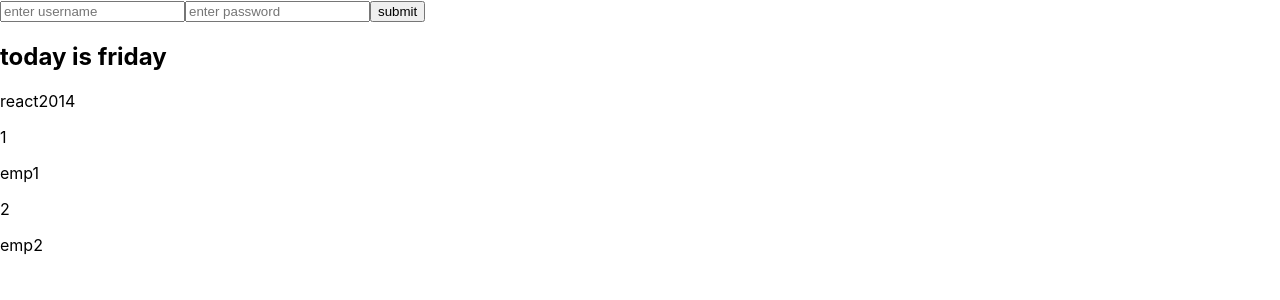
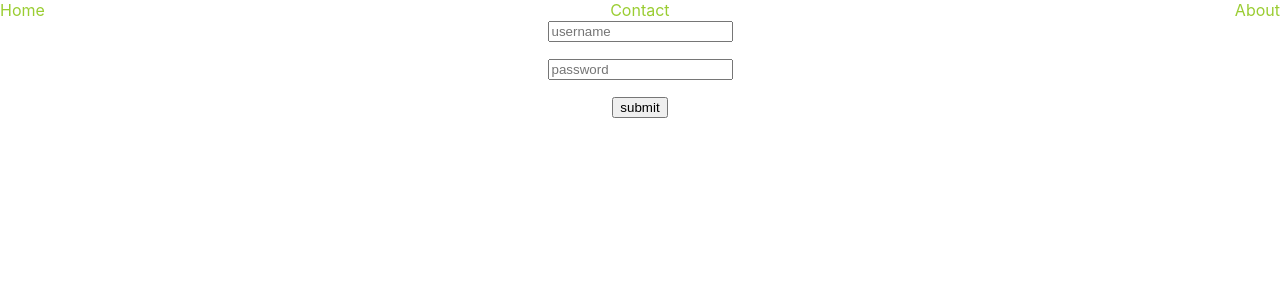
Before and after one commit to Mr-vasuyenumula/react-props, a React (Create React App) app: page /about in a window 1280 px wide. Shown: the top 300 px of the page. Built offline with nearby package versions, Linux system fonts and the light colour scheme.

Commit message:
components

```diff
--- a/package.json
+++ b/package.json
@@ -8,6 +8,7 @@
     "@testing-library/user-event": "^13.5.0",
     "react": "^18.2.0",
     "react-dom": "^18.2.0",
+    "react-router-dom": "^6.4.4",
     "react-scripts": "5.0.1",
     "web-vitals": "^2.1.4"
   },
--- a/src/App.css
+++ b/src/App.css
@@ -36,3 +36,21 @@
     transform: rotate(360deg);
   }
 }
+
+.nav a{
+  text-decoration: none;
+  color: darkred;
+}
+.nav{
+  justify-content:space-between;
+  text-align: center;
+  display: flex;
+}
+.vasu a{
+  text-decoration: none;
+  color: yellowgreen;
+}
+.vasu{
+  justify-content:space-between;
+  text-align: center;
+}
--- a/src/App.js
+++ b/src/App.js
@@ -1,24 +1,51 @@
-/*import ClassComponent from './ClassComponent'*/
-/*import PropsExample from './PropsExample'*/
-/*import Demo from './Demo'
-import FuncProps from './FuncProps'*/
+import Home from './components/Home'
+import Contact from './components/Contact'
+import About from './components/About'
+import Navbar from './components/Navbar'
+import NotFound from './components/NotFound'
+import {BrowserRouter,Routes,Route} from 'react-router-dom'
+
+
+function App(){
+  return(
+       <div className="vasu">
+          <BrowserRouter>
+          <Navbar/>
+          <Routes>
+                 <Route path="/" element={<Home/>}/>
+                 <Route path="/about" element={<About/>}/>
+                 <Route path="/contact" element={<Contact/>}/>
+                 <Route path="*" element={<NotFound/>}/>
+                      </Routes>
+                      </BrowserRouter>
+
+       </div>
+    )
+}
+export default App
+
+
+/*import ClassComponent from './ClassComponent'
+import PropsExample from './PropsExample'
+import Demo from './Demo'
+import FuncProps from './FuncProps'
 import StateExample from './StateExample'
 import Events from './Events'
-import JSX from './JSX'
-function App(){
+import JSX from './JSX'*/
+{/*function App(){
   return(
     <section>
     <Events/>
     <JSX/>
     <StateExample/>
-    {/*Demo name="vasu"/>
+    Demo name="vasu"/>
 
     <FuncProps carname="swift" year="1956"/>*/}
     {/* <p>good afternoon</p>
      <h1>heading tag</h1>
       <ClassComponent/>
-     <img src="https://wallpaperaccess.com/full/1447257.jpg" width="50%" alt="nature"/>*/}
+     <img src="https://wallpaperaccess.com/full/1447257.jpg" width="50%" alt="nature"/>
      </section>
     )
 }
-export default App
+export default App */}
--- /dev/null
+++ b/src/components/About.js
@@ -0,0 +1,15 @@
+import {useState} from 'react'
+function About(){
+    const[village,setVillage]=useState("america")
+    const[country,setCountry]=useState("India")
+	return(
+          <div>
+          {/*<h1>{country}</h1>
+          <p>{village}</p>*/}
+          <input placeholder="username" onChange={(e)=>setVillage(e.target.value)}/>
+          <p><input placeholder="password" onChange={(e)=>setCountry(e.target.value)}/></p>
+          <p><button onClick={()=>console.log(village,country)}>submit</button></p>
+          </div>
+		)
+}
+export default About
--- /dev/null
+++ b/src/components/Contact.js
@@ -0,0 +1,8 @@
+function Contact(){
+	return(
+          <div>
+            this is a Contact page
+          </div>
+		)
+}
+export default Contact
--- /dev/null
+++ b/src/components/Home.js
@@ -0,0 +1,8 @@
+function Home(){
+	return(
+          <div>
+            this is a Home page
+          </div>
+		)
+}
+export default Home
--- /dev/null
+++ b/src/components/Navbar.js
@@ -0,0 +1,14 @@
+import {Link} from 'react-router-dom'
+import '../App.css'
+
+
+function Navbar(){
+	return(
+          <div className="nav">
+            <Link to="/">Home</Link>
+            <Link to="/Contact">Contact</Link>
+            <Link to="/About">About</Link>
+         	 </div>
+		)
+}
+export default Navbar
--- /dev/null
+++ b/src/components/NotFound.js
@@ -0,0 +1,8 @@
+function NotFound(){
+	return(
+          <div>
+            File NotFound
+          </div>
+		)
+}
+export default NotFound
```
Also changed, not shown: 1 other file (tests, documents, lock files or other folders).
